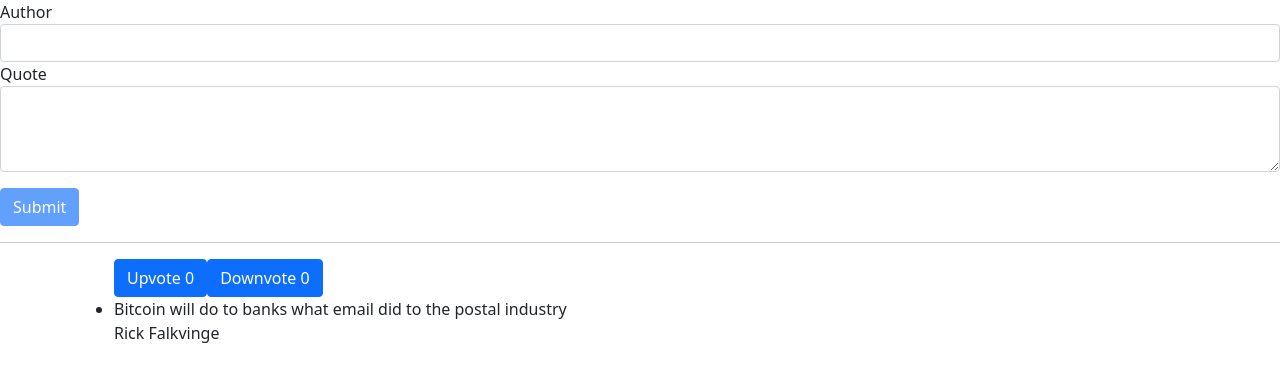
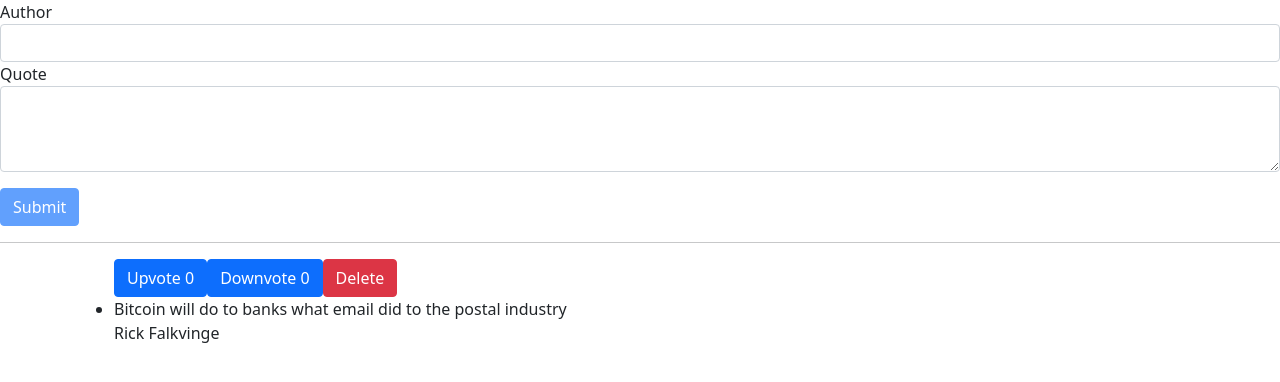
Before and after one commit to savanahatieno/quoteapp1, an Angular app: page / in a window 1280 px wide. Shown: the top 382 px of the page. Built offline with nearby package versions, Linux system fonts and the light colour scheme.

Commit message:
Add delete button

```diff
--- a/src/app/quotes/quotes.component.html
+++ b/src/app/quotes/quotes.component.html
@@ -7,8 +7,9 @@
         Upvote <span>{{ quote.upVotes }}</span>
       </button>
       <button class="btn btn-primary" (click)="downVote(i)">
-        Downvote <span>{{ quote.upVotes }}</span>
+        Downvote <span>{{ quote.downVotes }}</span>
       </button>
+      <button class="btn btn-danger" (click)="deleteQuote(i)">Delete</button>
       <li>{{ quote.quote }}</li>
       <p>{{ quote.author }}</p>
     </ul>
--- a/src/app/quotes/quotes.component.ts
+++ b/src/app/quotes/quotes.component.ts
@@ -4,7 +4,7 @@
 @Component({
   selector: 'app-quotes',
   templateUrl: './quotes.component.html',
-  styleUrls: ['./quotes.component.css']
+  styleUrls: ['./quotes.component.css'],
 })
 export class QuotesComponent implements OnInit {
   quotes: Quote[] = [
@@ -12,7 +12,7 @@
       1,
       'Rick Falkvinge',
       'Bitcoin will do to banks what email did to the postal industry'
-    )
+    ),
   ];
   addNewQuote(quote: Quote) {
     let quoteLength = this.quotes.length;
@@ -25,9 +25,10 @@
   downVote(index: number) {
     this.quotes[index].downVotes += 1;
   }
-  constructor() { }
+  deleteQuote(index: number) {
+    this.quotes.splice(index, 1);
+  }
+  constructor() {}
 
-  ngOnInit(): void {
-  }
-
+  ngOnInit(): void {}
 }
```
